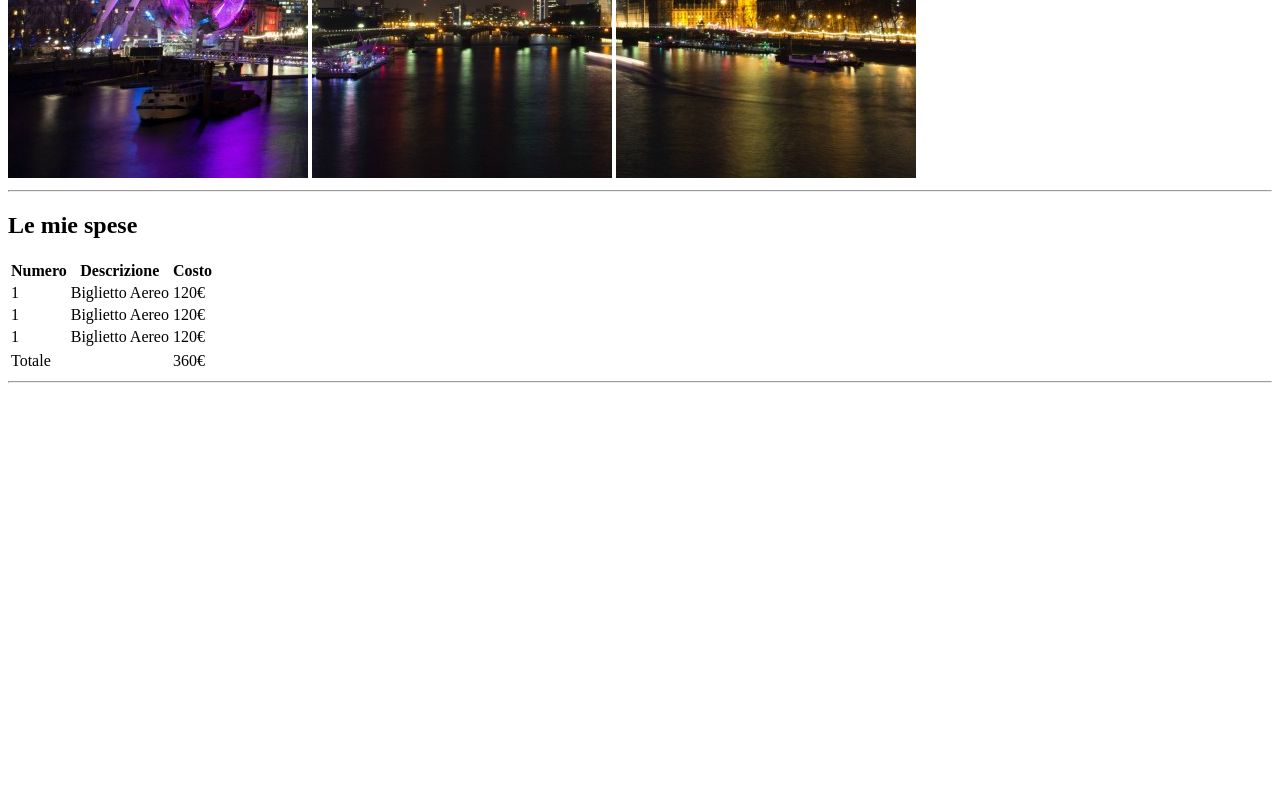
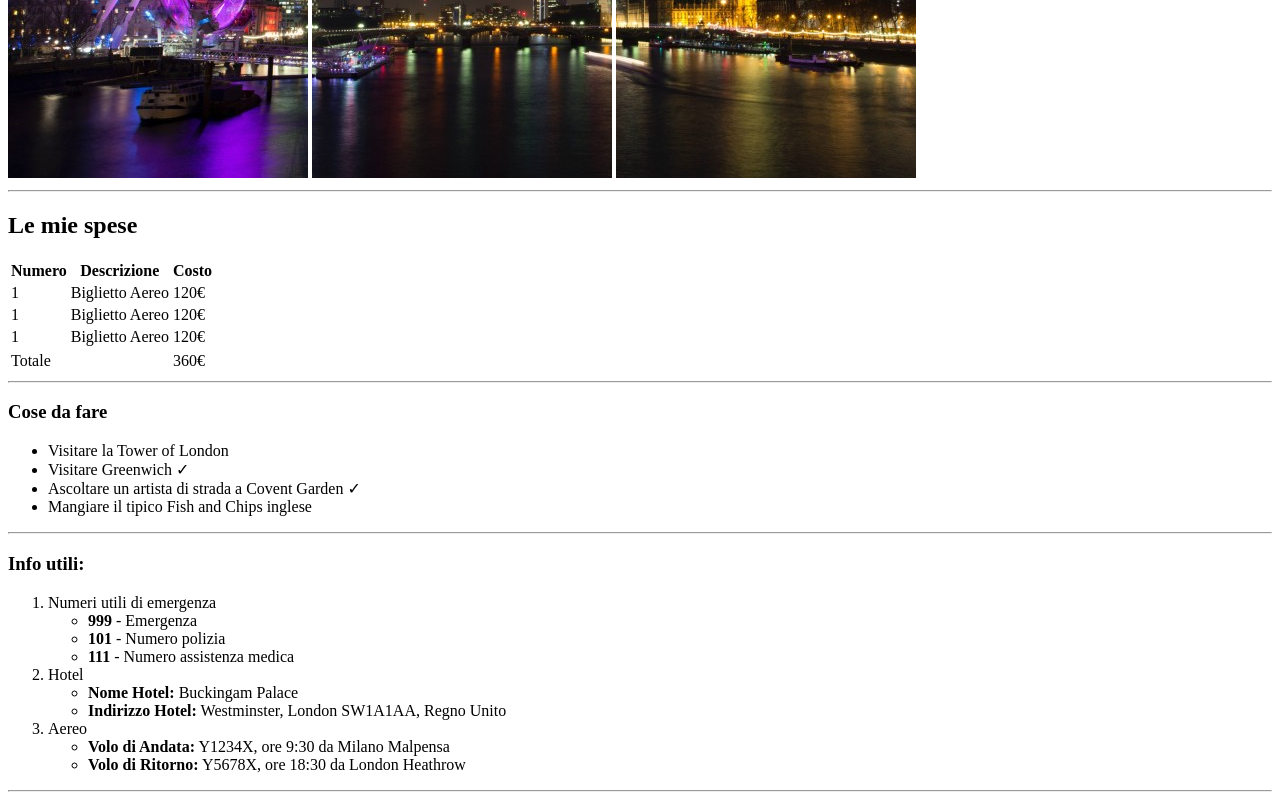
Before and after one commit to FedericaPozzer/html-london-trip, a plain HTML site: page index.html in a window 1280 px wide. Shown: the part 502-1302 px from the top of the page. Before the commit the page ends 893 px from the top, so only its background shows below. Drawn offline with Linux system fonts and the light colour scheme.

Commit message:
added ul and ol

```diff
--- a/index.html
+++ b/index.html
@@ -16,9 +16,8 @@
         <hr>
     </header>
     <main>
-    <!-- h2 -->
+    <!-- parte 1 h2 e tabella -->
         <h2>Le mie spese</h2>
-    <!-- parte 1 tipo tabella -->
         <table>
             <thead>
                 <tr>
@@ -56,10 +55,41 @@
         </table>
     <!-- hr -->
         <hr>
-    <!-- parte 2 ul -->
+    <!--parte 2 h3 e ul --> <!-- KIKKA FIND THAT ENTITYYYYYYYYYYYYYYYYYYYYYYYYYYYYYYYYYYYYYYY -->
+        <h3>Cose da fare</h3>
+        <ul>
+            <li>Visitare la Tower of London</li>
+            <li>Visitare Greenwich &#10003;</li>
+            <li>Ascoltare un artista di strada a Covent Garden &#10003;</li>
+            <li>Mangiare il tipico Fish and Chips inglese</li>
+        </ul>
     <!-- hr -->
-    <!-- parte 3 ol contenente ul -->
+        <hr>
+    <!-- parte 3 he e ol contenente ul -->
+        <h3>Info utili:</h3>
+        <ol>
+            <li>Numeri utili di emergenza
+                <ul>
+                    <li><strong>999</strong> - Emergenza</li>
+                    <li><strong>101</strong> - Numero polizia</li>
+                    <li><strong>111</strong> - Numero assistenza medica</li>
+                </ul>
+            </li>
+            <li>Hotel
+                <ul>
+                    <li><strong>Nome Hotel:</strong> Buckingam Palace</li>
+                    <li><strong>Indirizzo Hotel:</strong> Westminster, London SW1A1AA, Regno Unito</li>
+                </ul>
+            </li>
+            <li>Aereo
+                <ul>
+                    <li><strong>Volo di Andata:</strong> Y1234X, ore 9:30 da Milano Malpensa</li>
+                    <li><strong>Volo di Ritorno:</strong> Y5678X, ore 18:30 da London Heathrow</li>
+                </ul>
+            </li>
+        </ol>
     <!-- hr -->
+        <hr>
     </main>
     <footer>
     <!-- scritta + 2 immagini affiancate linkate -->
```
